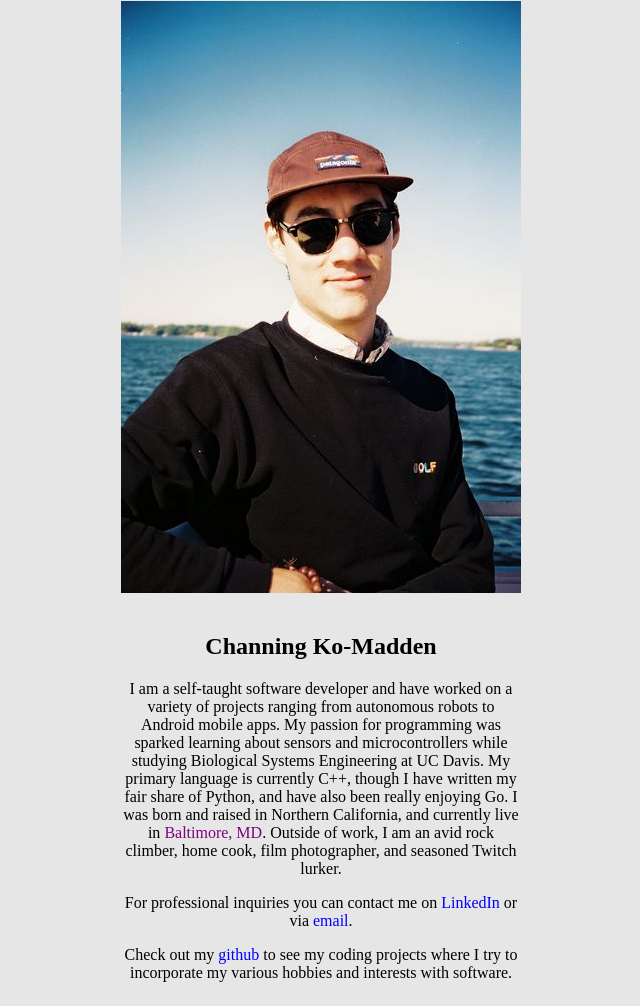
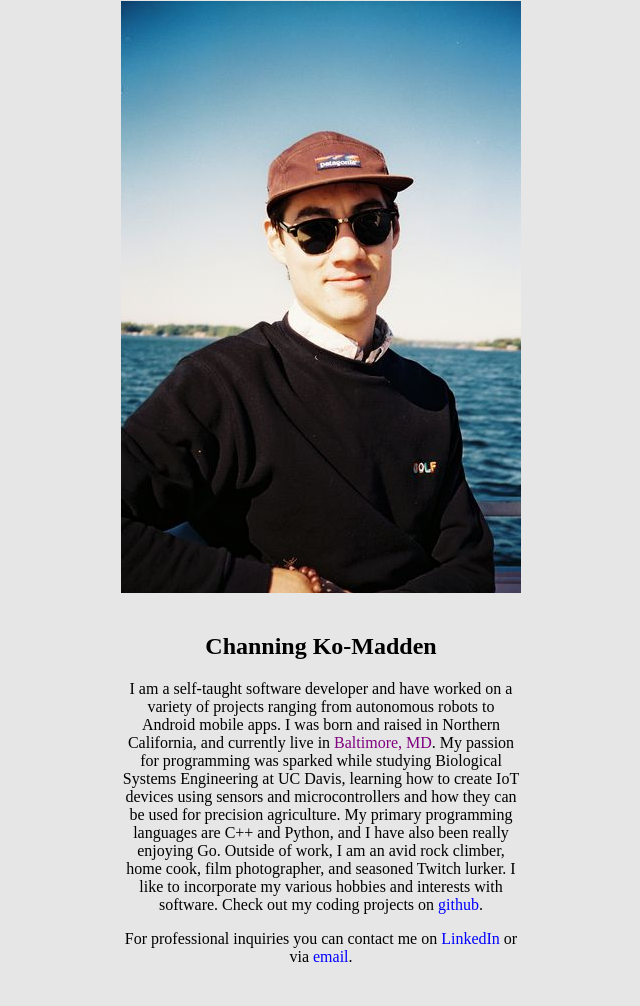
Before and after one commit to channingko-madden/channingko-madden.github.io, a plain HTML site: page pages/about-me.html in a window 1280 px wide. Shown: the part 153-1159 px from the top of the page, without its empty margins (319-959 px from the left). Drawn offline with Linux system fonts and the light colour scheme.

Commit message:
Add new sends, rework about me.

```diff
--- a/pages/about-me.html
+++ b/pages/about-me.html
@@ -28,12 +28,17 @@ Author: Channing Ko-Madden
 				<h1>Channing Ko-Madden</h1>
 				<p>
 					I am a self-taught software developer and have worked on a variety of projects ranging from
-					autonomous robots to Android mobile apps. My passion for programming was sparked learning about
-					sensors and microcontrollers while studying Biological Systems Engineering at UC Davis.
-					My primary language is currently C++, though I have written my fair share of Python, and have also been really enjoying Go.
-					I was born and raised in Northern California, and currently live in
+					autonomous robots to Android mobile apps. I was born and raised in Northern California, and currently live in
 					<a id="bmore" class="me_link" href="https://www.google.com/maps/place/Baltimore,+MD/@39.2846225,-76.7605809,11z/data=!3m1!4b1!4m5!3m4!1s0x89c803aed6f483b7:0x44896a84223e758!8m2!3d39.2903848!4d-76.6121893" target="_blank" rel="noreferrer noopener">Baltimore, MD</a>.
+					My passion for programming was sparked while studying Biological Systems Engineering at UC Davis,
+					learning how to create IoT devices using
+					sensors and microcontrollers and how they can be used for precision agriculture.
+					My primary programming languages are C++ and Python, and I have also been really enjoying Go.
 					Outside of work, I am an avid rock climber, home cook, film photographer, and seasoned Twitch lurker.
+					I like to incorporate my various hobbies and interests with software. Check out my coding projects on
+					<a class="me_link" href="https://github.com/channingko-madden" target="_blank" rel="noreferrer noopener">
+						github
+					</a>.
 				</p>
 				<p>
 					For professional inquiries you can contact me on
@@ -44,11 +49,6 @@ Author: Channing Ko-Madden
 					<a class="me_link" href="mailto:channingkomadden@gmail.com">email</a>.
 				</p>
 				<p>
-					Check out my
-					<a class="me_link" href="https://github.com/channingko-madden" target="_blank" rel="noreferrer noopener">
-						github
-					</a>
-					to see my coding projects where I try to incorporate my various hobbies and interests with software.
 				</p>
 			</article> <!-- End bio -->
 		</div>
```
Also changed, not shown: pages/climbing.html (+4 -2 lines).
